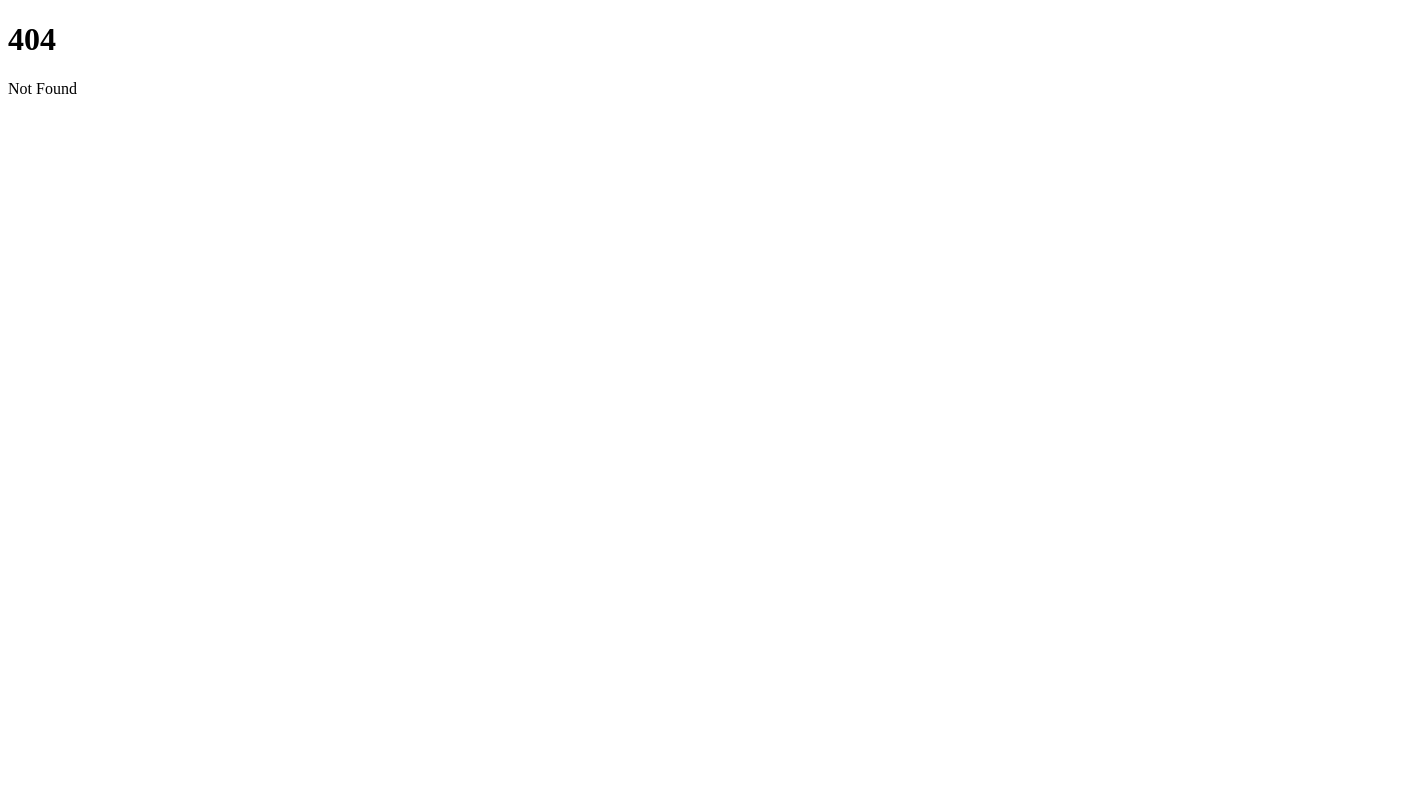
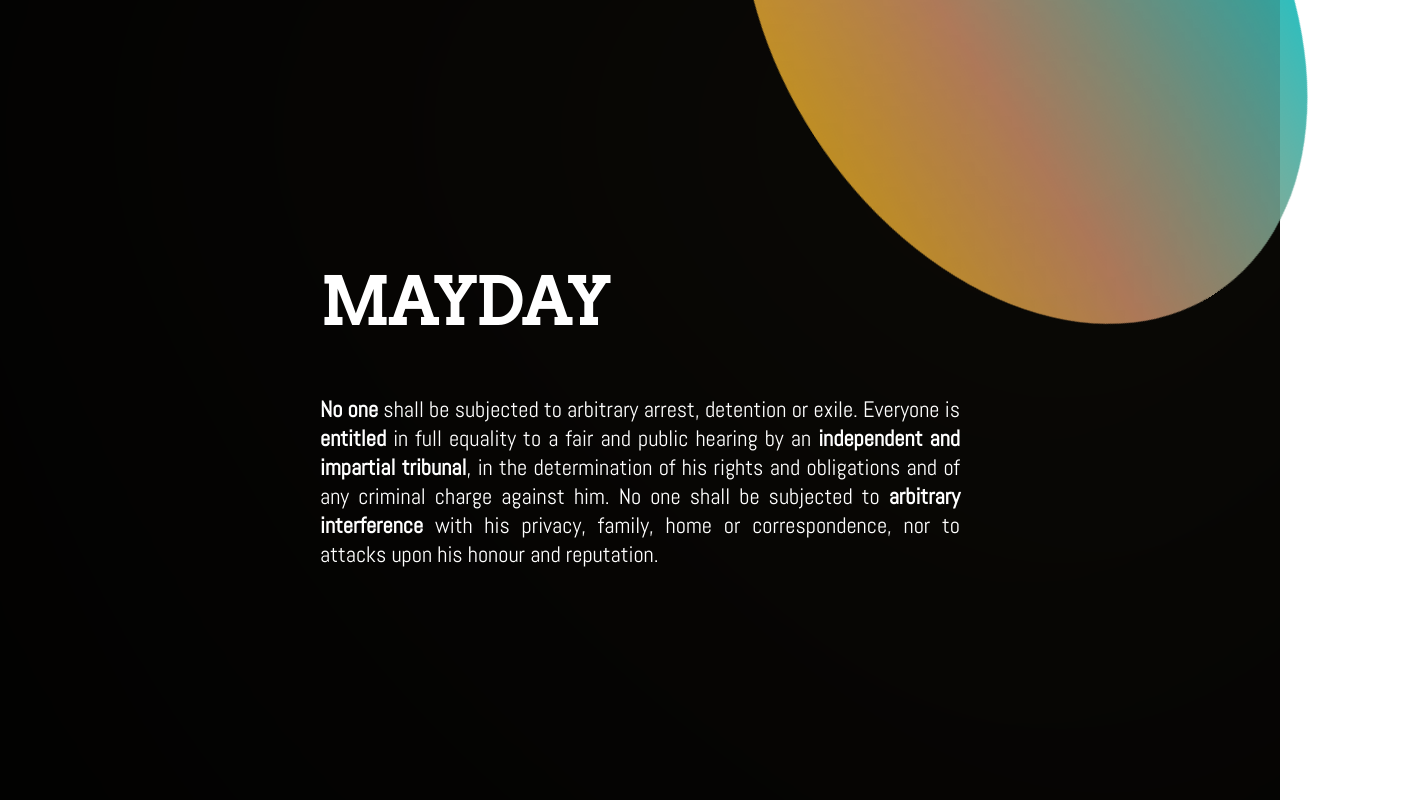
Before and after one commit to yorqat/www-yorqat, a SvelteKit app: page /css-snips/title-1 in a window 1280 px wide. Before the commit this address had no page. Shown: the whole page, 1424 px wide, since content can reach past the window. Built offline with nearby package versions, Linux system fonts and the light colour scheme.

Commit message:
add new mini thing

```diff
--- a/src/routes/css-snips/+page.svelte
+++ b/src/routes/css-snips/+page.svelte
@@ -8,6 +8,7 @@
 
 <section>
 	<a href="css-snips/title-0">Title 0</a>
+	<a href="css-snips/title-1">Title 1</a>
 </section>
 
 <style>
--- /dev/null
+++ b/src/routes/css-snips/title-1/+page.svelte
@@ -0,0 +1,105 @@
+<section id="backstage" on:mousemove={move}>
+    <div class="heading">
+        <h1>MAYDAY</h1>
+        <p><strong>No one</strong> shall be subjected to arbitrary arrest, detention or exile. Everyone is <strong>entitled</strong> in full equality to a fair and public hearing by an <strong>independent and impartial tribunal</strong>, in the determination of his rights and obligations and of any criminal charge against him. No one shall be subjected to <strong>arbitrary interference</strong> with his privacy, family, home or correspondence, nor to attacks upon his honour and reputation.</p>
+    </div>
+    <div id="lightup" bind:this={lightup}></div>
+    <div id="lightup-blur"></div>
+</section>
+
+<script lang="ts">
+	import '../../styles.css';
+    let lightup: HTMLElement;
+
+    function move(event: MouseEvent) {
+        lightup.style.left = `${event.clientX}px`;
+        lightup.style.top = `${event.clientY}px`;
+
+        lightup.animate({
+            left: `${event.clientX}px`,
+            top: `${event.clientY}px`,
+        }, {
+            duration: 3000, fill: "forwards"
+        })
+    }
+</script>
+
+<style lang="scss">
+    @import url('https://fonts.googleapis.com/css2?family=Abel&display=swap');
+    @import url('https://fonts.googleapis.com/css2?family=Arvo&display=swap');
+
+    @keyframes rotate {
+        from {
+            rotate: 0deg;
+        }
+
+        50% {
+            scale: 1 1.5;
+        }
+
+        to {
+            rotate: 360deg;
+        }
+    }
+
+    .heading {
+        position: absolute;
+        top: 50%;
+        left: 50%;
+        translate: -50% -50%;
+        z-index: 3;
+        color: white;
+        border: 10px rgb(54, 64, 151);
+
+
+        ::selection {
+            background-color: rgba(248, 230, 202, 0.412);
+            color: black;
+        }
+
+        h1 {
+            font-family: 'Arvo', serif;
+            font-size: 4rem;
+            font-weight: 600;
+        }
+
+        p {
+            font-size: 1.4rem;
+            font-family: 'Abel', sans-serif;
+            text-align: justify;
+
+            strong {
+                font-weight: 800;
+            }
+        }
+    }
+
+    #backstage {
+        background-color: black;
+        height: 100vh;
+        position: relative;
+    }
+
+    #lightup {
+        background: linear-gradient(90deg, rgba(34,193,195,1) 0%, rgba(220,151,112,1) 65%, rgba(253,187,45,1) 100%);
+        height: 500px;
+        aspect-ratio: 1;
+
+        position: absolute;
+        translate: -50% -50%;
+        border-radius: 50%;
+        animation: rotate 20s infinite;
+        z-index: 1;
+
+        // Just the starting position
+        left: 80%;
+
+        &-blur {
+            height: 100%;
+            width: 100%;
+            position: absolute;
+            z-index: 2;
+            backdrop-filter: blur(600px);
+        }
+    }
+</style>
```
